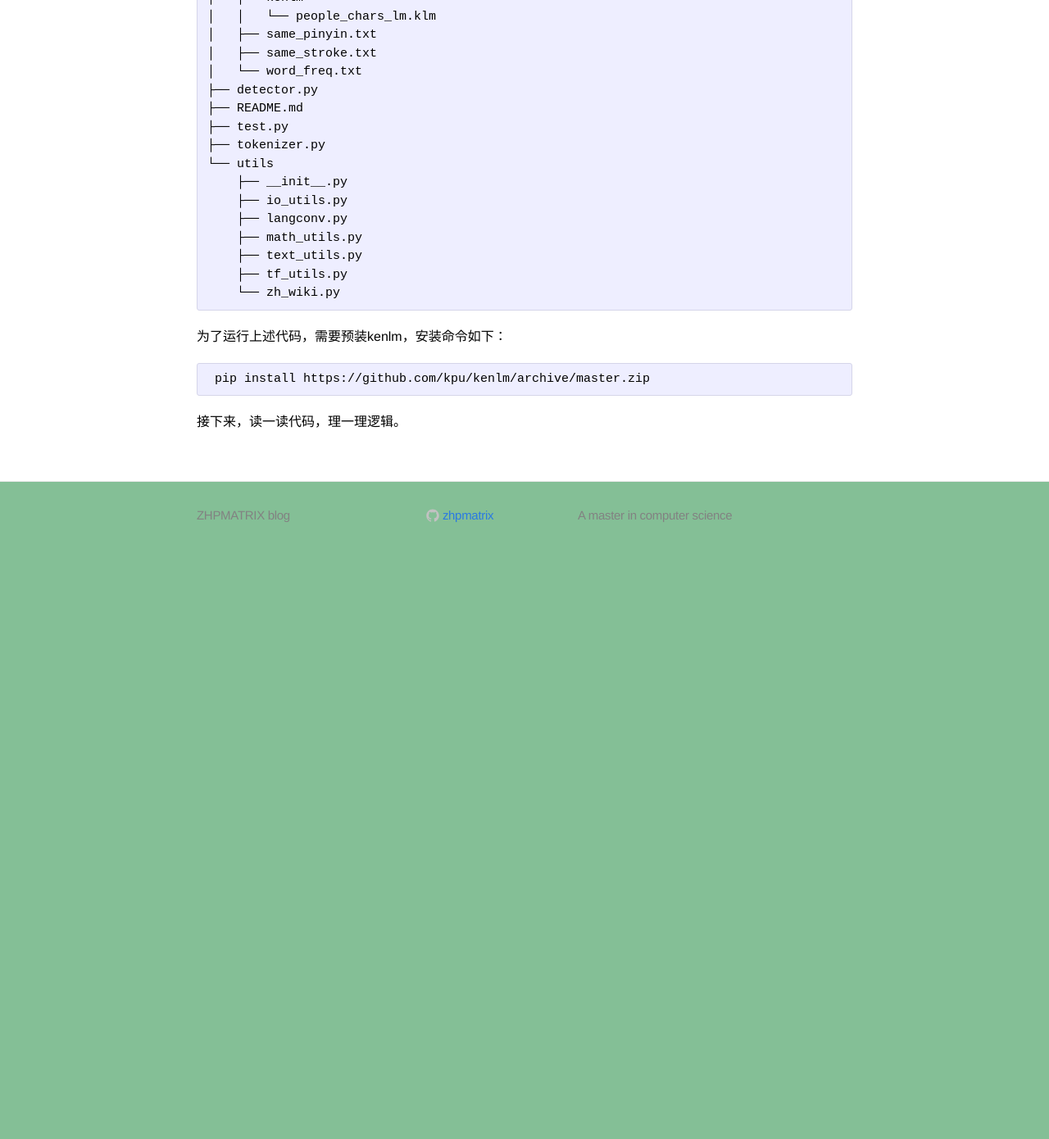
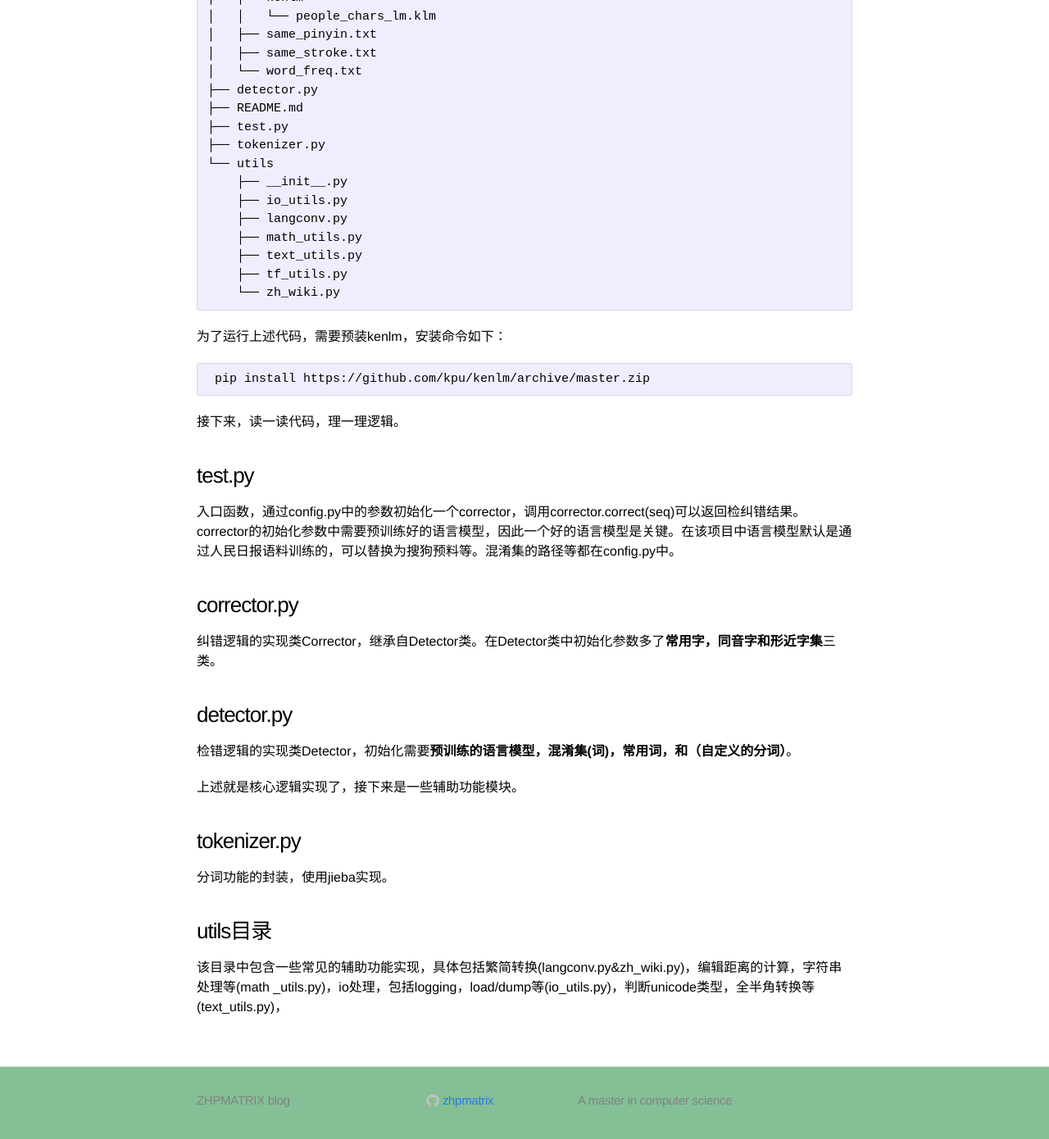
Before and after one commit to zhpmatrix/zhpmatrix.github.io, a Jekyll site: the page built from _posts/2019-04-04-pycorrector-source-code-reading.md, in a window 1280 px wide and 1400 px high, scrolled down 467 px. Shown: the top 1390 px of the window at 82% size. Built offline with Jekyll 4.4.1, drawn with Linux system fonts in a browser that asks for light colours; comment, search, counter and statistics services are not loaded; before the commit the page ends 1153 px from its top, so only the background shows below that.

Commit message:
Update 2019-04-04-pycorrector-source-code-reading.md

````diff
--- a/_posts/2019-04-04-pycorrector-source-code-reading.md
+++ b/_posts/2019-04-04-pycorrector-source-code-reading.md
@@ -41,3 +41,26 @@ mathjax: true
 ```
 
 接下来，读一读代码，理一理逻辑。
+
+### test.py
+
+入口函数，通过config.py中的参数初始化一个corrector，调用corrector.correct(seq)可以返回检纠错结果。corrector的初始化参数中需要预训练好的语言模型，因此一个好的语言模型是关键。在该项目中语言模型默认是通过人民日报语料训练的，可以替换为搜狗预料等。混淆集的路径等都在config.py中。
+
+### corrector.py
+
+纠错逻辑的实现类Corrector，继承自Detector类。在Detector类中初始化参数多了**常用字，同音字和形近字集**三类。
+
+### detector.py
+
+检错逻辑的实现类Detector，初始化需要**预训练的语言模型，混淆集(词)，常用词，和（自定义的分词）**。
+
+上述就是核心逻辑实现了，接下来是一些辅助功能模块。
+
+### tokenizer.py
+
+分词功能的封装，使用jieba实现。
+
+### utils目录
+
+该目录中包含一些常见的辅助功能实现，具体包括繁简转换(langconv.py&zh_wiki.py)，编辑距离的计算，字符串处理等(math
+\_utils.py)，io处理，包括logging，load/dump等(io_utils.py)，判断unicode类型，全半角转换等(text_utils.py)，
````
